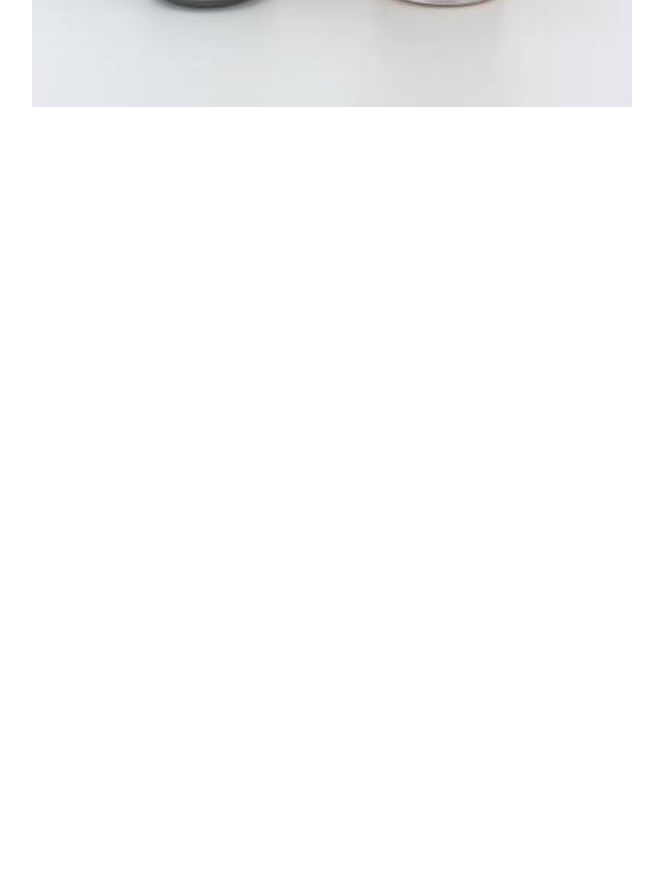
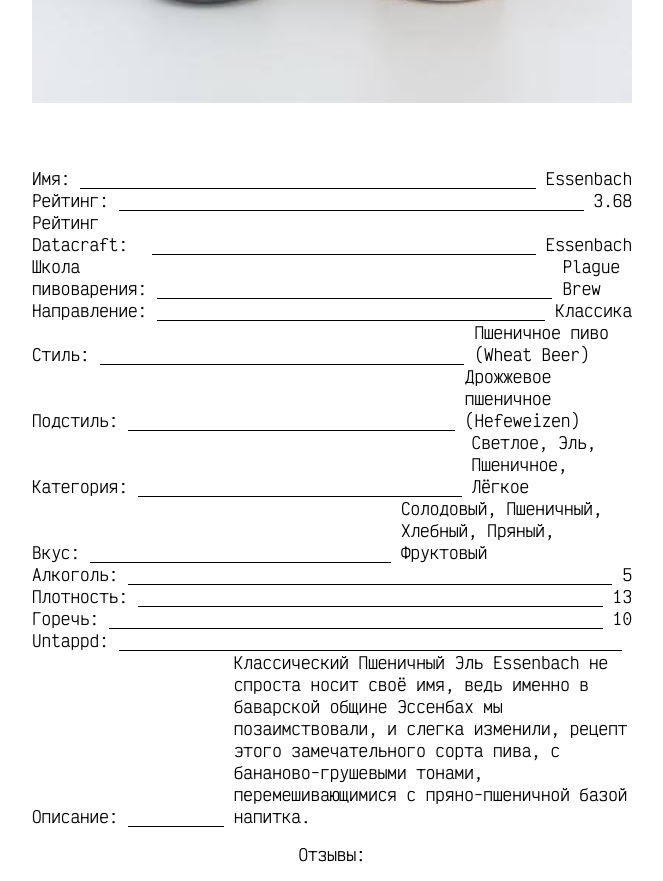
Before and after one commit to katatonia/datacraft, a website: page src/index.html in a window 1280 px wide. Shown: the part 560-1441 px from the top of the page, without its empty margins (308-971 px from the left). Before the commit the page ends 800 px from the top, so only its background shows below. Drawn offline with Linux system fonts and the light colour scheme; files whose address does not match are found by name.

Commit message:
feature: добавляет характеристики в карточку

```diff
--- a/src/index.html
+++ b/src/index.html
@@ -13,6 +13,7 @@
             <div class="container">
                 <div class="card">
                     <h2 class="card__title h2">Сорт: Essenbach</h2>
+                    <div class="slider__wrapper">
                         <div class="slider">
                             <div class="slides">
                                 <div class="slide active">
@@ -22,8 +23,84 @@
                                     <img width="600" height="600" src="img/wheat-field.jpg" alt="#">
                                 </div>
                             </div>
+                        </div>
                         <button class="prev" onclick="moveSlide(-1)"></button>
                         <button class="next" onclick="moveSlide(1)"></button>
+                    </div>
+                    <ul class="card__list">
+                        <li class="card__list-item">
+                            <span class="card__list-text">Имя:</span>
+                            <span class="card__divider"></span>
+                            <span class="card__list-text">Essenbach</span>
+                        </li>
+                        <li class="card__list-item">
+                            <span class="card__list-text">Рейтинг:</span>
+                            <span class="card__divider"></span>
+                            <span class="card__list-text">3.68</span>
+                        </li>
+                        <li class="card__list-item">
+                            <span class="card__list-text">Рейтинг Datacraft:</span>
+                            <span class="card__divider"></span>
+                            <span class="card__list-text">Essenbach</span>
+                        </li>
+                        <li class="card__list-item">
+                            <span class="card__list-text">Школа пивоварения:</span>
+                            <span class="card__divider"></span>
+                            <span class="card__list-text">Plague Brew</span>
+                        </li>
+                        <li class="card__list-item">
+                            <span class="card__list-text">Направление:</span>
+                            <span class="card__divider"></span>
+                            <span class="card__list-text">Классика</span>
+                        </li>
+                        <li class="card__list-item">
+                            <span class="card__list-text">Стиль:</span>
+                            <span class="card__divider"></span>
+                            <span class="card__list-text">Пшеничное пиво (Wheat Beer)</span>
+                        </li>
+                        <li class="card__list-item">
+                            <span class="card__list-text">Подстиль:</span>
+                            <span class="card__divider"></span>
+                            <span class="card__list-text">Дрожжевое пшеничное (Hefeweizen)</span>
+                        </li>
+                        <li class="card__list-item">
+                            <span class="card__list-text">Категория:</span>
+                            <span class="card__divider"></span>
+                            <span class="card__list-text">Светлое, Эль, Пшеничное, Лёгкое</span>
+                        </li>
+                        <li class="card__list-item">
+                            <span class="card__list-text">Вкус:</span>
+                            <span class="card__divider"></span>
+                            <span class="card__list-text">Солодовый, Пшеничный, Хлебный, Пряный, Фруктовый</span>
+                        </li>
+                        <li class="card__list-item">
+                            <span class="card__list-text">Алкоголь:</span>
+                            <span class="card__divider"></span>
+                            <span class="card__list-text">5</span>
+                        </li>
+                        <li class="card__list-item">
+                            <span class="card__list-text">Плотность:</span>
+                            <span class="card__divider"></span>
+                            <span class="card__list-text">13</span>
+                        </li>
+                        <li class="card__list-item">
+                            <span class="card__list-text">Горечь:</span>
+                            <span class="card__divider"></span>
+                            <span class="card__list-text">10</span>
+                        </li>
+                        <li class="card__list-item">
+                            <span class="card__list-text">Untappd:</span>
+                            <span class="card__divider"></span>
+                            <span class="card__list-text"></span>
+                        </li>
+                        <li class="card__list-item">
+                            <span class="card__list-text">Описание:</span>
+                            <span class="card__divider"></span>
+                            <span class="card__list-text">Классический Пшеничный Эль Essenbach не спроста носит своё имя, ведь именно в баварской общине Эссенбах мы позаимствовали, и слегка изменили, рецепт этого замечательного сорта пива, с бананово-грушевыми тонами, перемешивающимися с пряно-пшеничной базой напитка.</span>
+                        </li>
+                    </ul>
+                    <div class="card__reviews">
+                        <h2 class="h2">Отзывы:</h2>
                     </div>
                 </div>
             </div>
--- a/src/scss/blocks/_card.scss
+++ b/src/scss/blocks/_card.scss
@@ -2,50 +2,32 @@
     display: flex;
     flex-direction: column;
     justify-content: center;
-    padding: 20px;
+    align-items: center;
+    padding: 1rem 0;
 
     &__title {
         font-weight: 600;
         margin-bottom: 1.5625rem;
         text-align: center;
     }
+
+    &__list {
+        width: 100%;
+        max-width: 600px;
+        margin-top: 3rem;
+        padding: 1rem 0;
+    }
+
+    &__list-item {
+        display: flex;
+        justify-content: space-between;
+        align-items: flex-end;
+    }
+
+    &__divider {
+        width: 100%;
+        height: 1px;
+        background-color: $black;
+        margin: 0 10px;
+    }
 }
-
-.slider {
-    position: relative;
-    max-width: 600px;
-    margin: auto;
-    overflow: hidden;
-}
-
-.slides {
-    display: flex;
-    transition: transform 0.5s ease;
-}
-
-.slide {
-    min-width: 100%;
-}
-
-img {
-    width: 100%;
-    display: block;
-}
-
-button {
-    position: absolute;
-    top: 50%;
-    transform: translateY(-50%);
-    width: 3.5rem;
-    height: 3.5rem;
-    border: 1px solid rgba(0, 0, 0, .5);
-    border-radius: 50%;
-}
-
-.prev {
-    left: 10px;
-}
-
-.next {
-    right: 10px;
-}
--- /dev/null
+++ b/src/scss/blocks/_slider.scss
@@ -0,0 +1,42 @@
+.slider {
+    position: relative;
+    max-width: 600px;
+    margin: auto;
+    overflow: hidden;
+}
+
+.slider__wrapper {
+    position: relative;
+}
+
+.slides {
+    display: flex;
+    transition: transform 0.5s ease;
+}
+
+.slide {
+    min-width: 100%;
+}
+
+img {
+    width: 100%;
+    display: block;
+}
+
+button {
+    position: absolute;
+    top: 50%;
+    transform: translateY(-50%);
+    width: 3.5rem;
+    height: 3.5rem;
+    border: 1px solid rgba(0, 0, 0, .5);
+    border-radius: 50%;
+}
+
+.prev {
+    left: 10px;
+}
+
+.next {
+    right: 10px;
+}
--- a/src/scss/style.scss
+++ b/src/scss/style.scss
@@ -5,4 +5,5 @@
 @import "base/fonts";
 
 // blocks
-@import "blocks/card"
+@import "blocks/card";
+@import "blocks/slider"
```
Also changed, not shown: src/css/style.min.css. Lines whose indentation alone changed are shown as unchanged.
